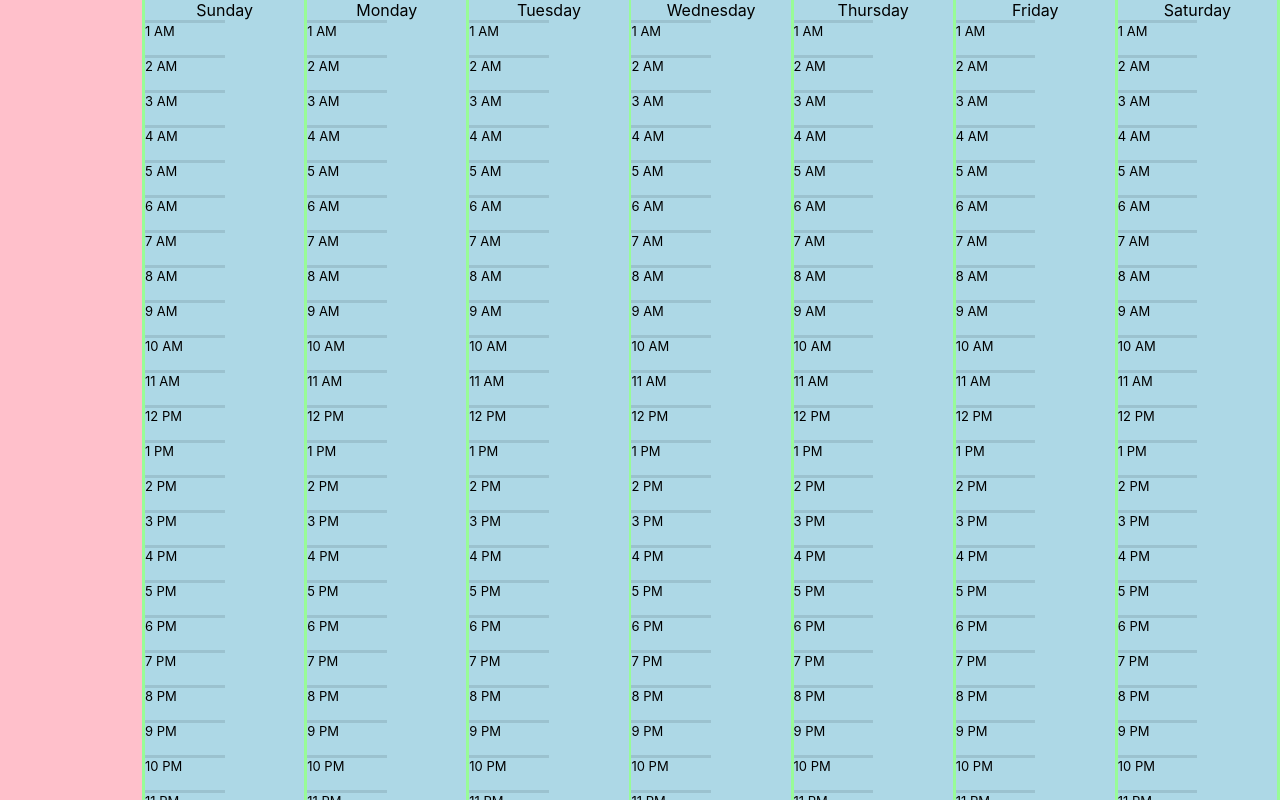
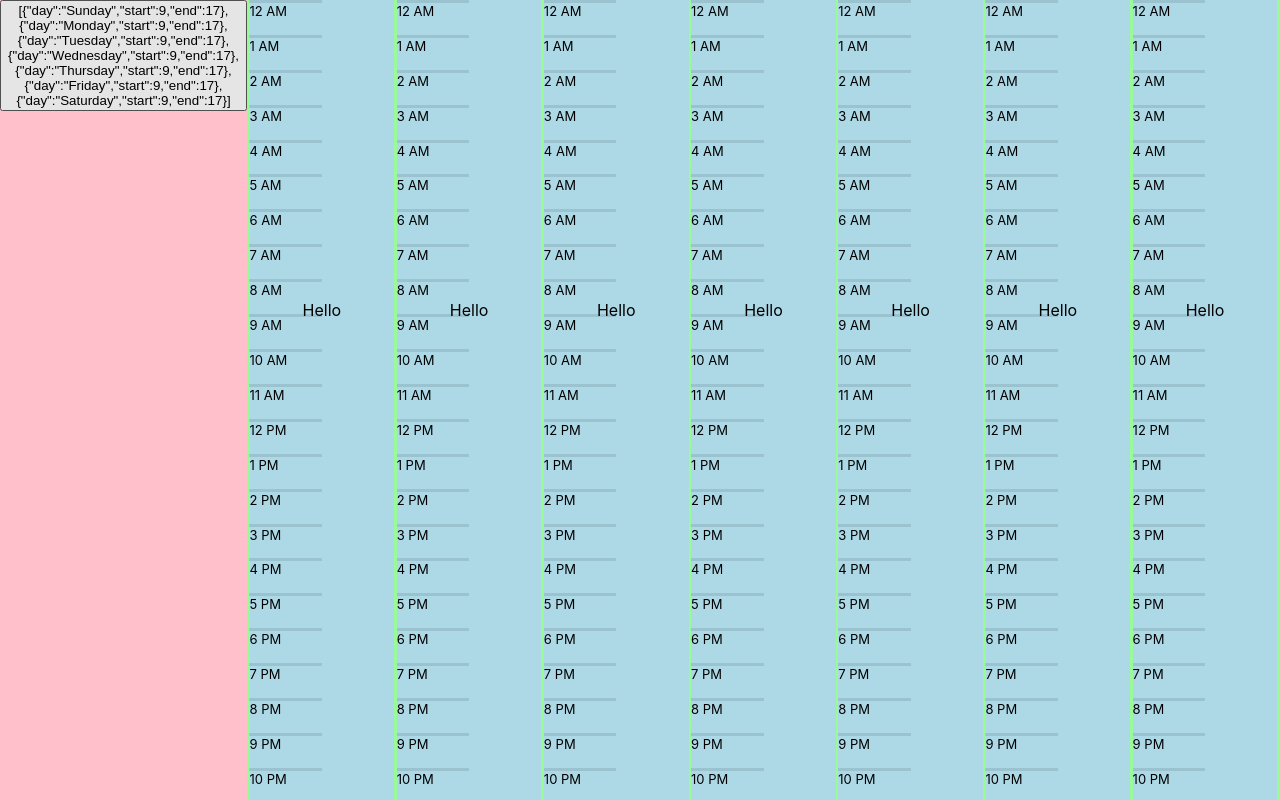
Before and after one commit to chrisbakeraugie/scheduling-calendar, a React (Create React App) app: page / in a window 1280 px wide. Built offline with nearby package versions, Linux system fonts and the light colour scheme.

Commit message:
Provider works, availibity appears, scales correctly

```diff
--- a/src/App.js
+++ b/src/App.js
@@ -2,6 +2,9 @@ import logo from './logo.svg';
 import './App.css';
 import styled from 'styled-components';
 import Week from './calendar/week/Week';
+import React, { useState } from 'react';
+import { DEFAULT_AVAILABILITY } from './utils/utlis';
+import Check from './calendar/toolbar/Check';
 
 const AppContainter = styled.div`
   background-color:gray;
@@ -14,7 +17,6 @@ const AppContainter = styled.div`
   grid-row-gap: 0px;
 `;
 
-
 const CalendarContainer = styled.div`
   grid-area: 1 / 2 / 6 / 6;
   background-color:palegreen;
@@ -25,14 +27,21 @@ const Toolbar = styled.div`
    background-color:pink;
   `;
 
+export const AvailabilityContext = React.createContext();
+
 function App() {
+  const [state, setState] = useState(DEFAULT_AVAILABILITY());
   return (
-    <AppContainter className="App">
-      <Toolbar></Toolbar>
-      <CalendarContainer>
-        <Week></Week>
-      </CalendarContainer>
-    </AppContainter>
+    <AvailabilityContext.Provider value={{ state, setState }}>
+      <AppContainter className="App">
+        <Toolbar>
+          <Check></Check>
+        </Toolbar>
+        <CalendarContainer>
+          <Week></Week>
+        </CalendarContainer>
+      </AppContainter>
+    </AvailabilityContext.Provider>
   );
 }
 
--- a/src/calendar/day/Day.js
+++ b/src/calendar/day/Day.js
@@ -1,18 +1,40 @@
-import React from 'react';
+import React, { useContext } from 'react';
 import styled from 'styled-components';
+import { AvailabilityContext } from '../../App';
 import HourMarks from './HourMarks';
 
 const DayContainer = styled.div`
 height:100%;
 background-color:lightblue;
 width:14%;
+position:relative;
+`;
+
+const Block = styled.div`
+position:absolute;
+top:${props => props.top}%;
+width:100%;
+height:${props => props.height * 4 + (props.height * .15)}%;
+z-index:999;
 `;
 
 const Day = (props) => {
+    const context = useContext(AvailabilityContext);
+
     return (
         <DayContainer>
-            <div>{props.children}</div>
-            <HourMarks></HourMarks>
+            {/* <div>{props.children}</div> */}
+            <HourMarks />
+            {context.state.map((timeSpan, index) => {
+                if (props.children === timeSpan.day) {
+                    console.log(props.children)
+                    let top = (timeSpan.start / 24) * 100;
+                    let height = timeSpan.end - timeSpan.start;
+                    console.log(height)
+
+                    return <Block key={index + "" + timeSpan.start} top={top} height={height} >Hello</Block>
+                }
+            })}
         </DayContainer>
     )
 }
--- a/src/calendar/day/HourMarks.js
+++ b/src/calendar/day/HourMarks.js
@@ -11,18 +11,20 @@ text-align:start;
 const Mark = styled.div`
 height:4%;
 border-top: rgba(0,0,0,.1) solid;
+margin:-.1px;
+padding:0;
 `;
 
 const HourMarks = (props) => {
     const marksArr = useMemo(() => {
         let marks = [];
-        for (let i = 1; i <= 24; i++) {
-            if (i < 12) {
-                marks.push(i + " AM");
+        for (let i = 0; i <= 23; i++) {
+            if (i === 0) {
+                marks.push("12 AM");
             } else if (i === 12) {
                 marks.push((i) + " PM");
-            } else if (i === 24) {
-                marks.push((i - 12) + " AM");
+            } else if (i < 12) {
+                marks.push(i + " AM");
             } else {
                 marks.push((i - 12) + " PM");
             }
@@ -32,9 +34,9 @@ const HourMarks = (props) => {
 
     return (
         <MarksContainer>
-            {marksArr.map((hour) => {
+            {marksArr.map((hour, index) => {
                 return (
-                    <Mark>
+                    <Mark key={hour + "" + index}>
                         {hour}
                     </Mark>
                 )
--- /dev/null
+++ b/src/calendar/toolbar/Check.js
@@ -0,0 +1,13 @@
+import { useContext } from "react";
+import { AvailabilityContext } from "../../App";
+
+const Check = () => {
+    const context = useContext(AvailabilityContext);
+    return (
+        <>
+            <button onClick={() => context.setState([])}>{JSON.stringify(context.state)}</button>
+        </>
+    )
+}
+
+export default Check;
--- a/src/calendar/week/Week.js
+++ b/src/calendar/week/Week.js
@@ -1,6 +1,7 @@
 import React, { useMemo } from 'react';
 import Day from '../day/Day';
 import styled from 'styled-components';
+import { DAYS_OF_WEEK } from '../../utils/utlis';
 
 const WeekFlex = styled.div`
 width:100%;
@@ -11,10 +12,10 @@ justify-content:space-evenly;
 
 
 const Week = () => {
-    const days = useMemo(() => ["Sunday", "Monday", "Tuesday", "Wednesday", "Thursday", "Friday", "Saturday"], [])
+    const days = useMemo(() => DAYS_OF_WEEK, [])
     return (
         <WeekFlex>
-            {days.map((day) => <Day>{day}</Day>)}
+            {days.map((day, index) => <Day key={day + "" + index}>{day}</Day>)}
         </WeekFlex>
     )
 }
--- /dev/null
+++ b/src/utils/utlis.js
@@ -0,0 +1,13 @@
+export const DAYS_OF_WEEK = ["Sunday", "Monday", "Tuesday", "Wednesday", "Thursday", "Friday", "Saturday"];
+
+export const DEFAULT_AVAILABILITY = () => {
+    let arr = [];
+    for (let i = 0; i < DAYS_OF_WEEK.length; i++) {
+        arr.push({
+            day: DAYS_OF_WEEK[i],
+            start: 9,
+            end: 17
+        })
+    }
+    return arr;
+}
```
Also changed, not shown: src/data/data.js (deleted, +0 -24 lines).
